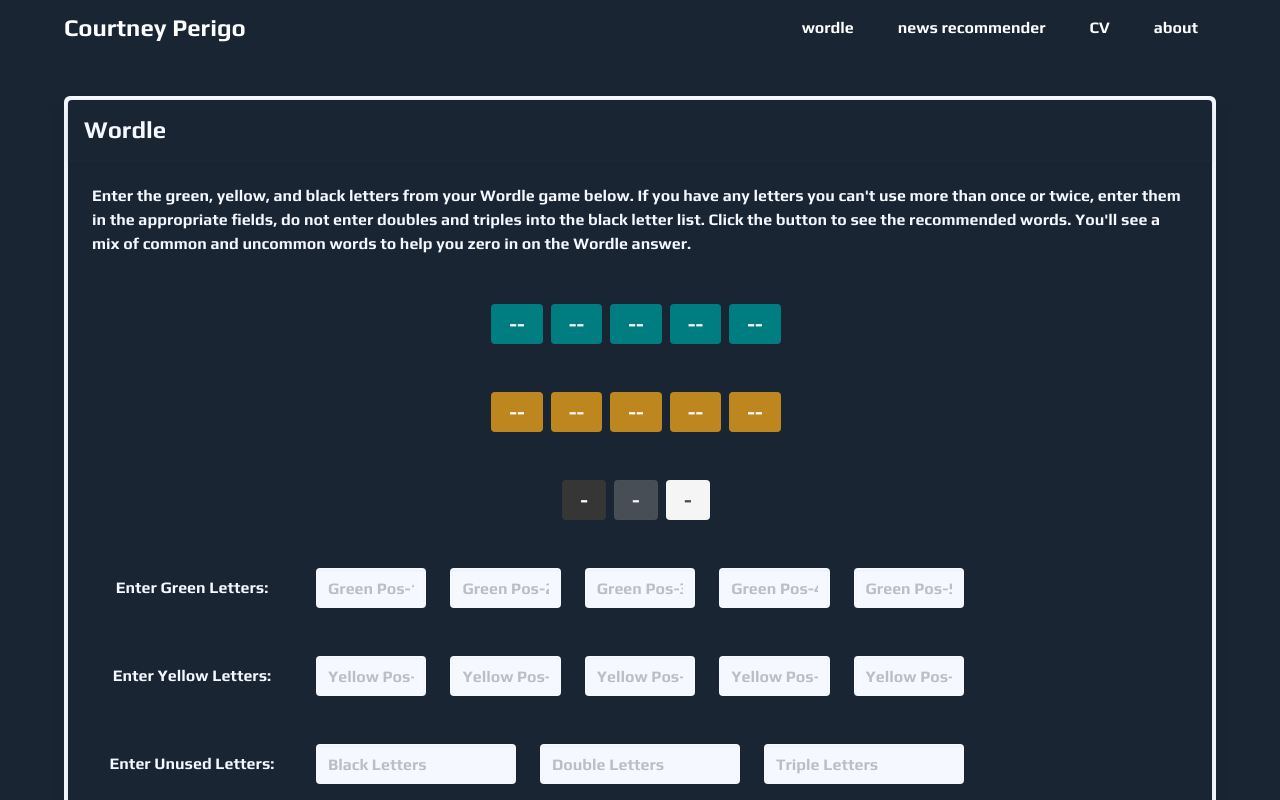
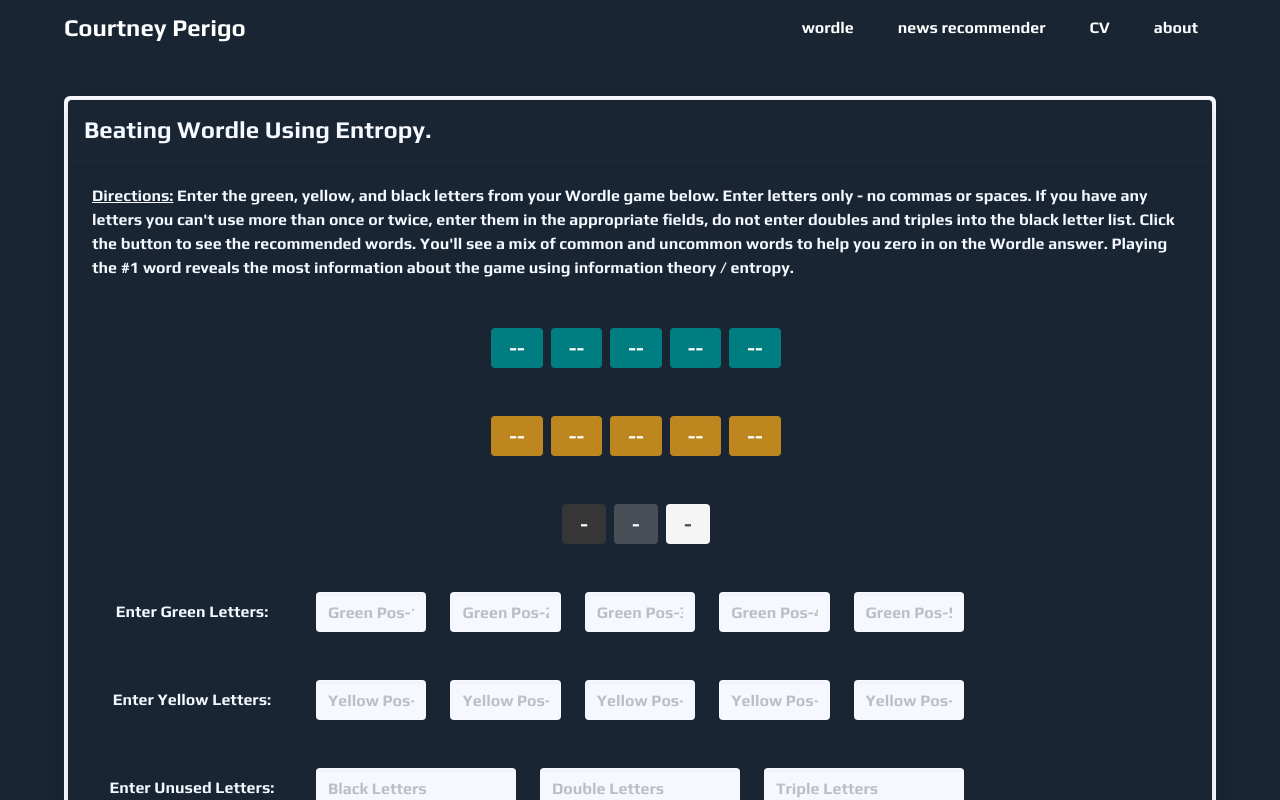
Before and after one commit to agentdanger/courtney-perigo-dotcom, a Vue app in the folder courtney-perigo-dotcom/: page /wordle in a window 1280 px wide. Shown: the top 800 px of the page. Built offline with nearby package versions, Linux system fonts and the light colour scheme; what vue3-apexcharts would draw is missing.

Commit message:
adding information about wordle page

```diff
--- a/courtney-perigo-dotcom/src/router/index.js
+++ b/courtney-perigo-dotcom/src/router/index.js
@@ -31,7 +31,7 @@ const router = createRouter({
       // which is lazy-loaded when the route is visited.
       component: () => import('../views/Wordle.vue'),
       meta: {
-        title: 'Courtney Perigo | Wordle Helper'
+        title: 'Courtney Perigo | Beating Wordle with Entropy'
       }
     },
     {
--- a/courtney-perigo-dotcom/src/views/Wordle.vue
+++ b/courtney-perigo-dotcom/src/views/Wordle.vue
@@ -114,7 +114,7 @@ watch(greenLetters5, (newGreenLetter5, oldgreenLetter5) => {
 })
 
 function isLetter(str) {
-  return str.length === 1 && str.match(/[a-z]/i);
+    return str.length === 1 && str.match(/[a-z]/i);
 }
 
 var yellowLetters = ref([['none'], ['none'], ['none'], ['none'], ['none']])
@@ -356,17 +356,19 @@ function getWordleReco(wordleWord) {
                     <div class="card has-background-primary">
                         <header class="card-header ">
                             <p class="card-header-title has-text-white is-size-4">
-                                Wordle
+                                Beating Wordle Using Entropy.
                             </p>
                         </header>
                         <div class="card-content">
                             <div class="content has-text-white">
-                                <p>Enter the green, yellow, and black letters from your Wordle game below. If you have
-                                    any letters you can't use more than once or twice, enter them in the
-                                    appropriate
+                                <p><span class="is-underlined has-text-weight-bold">Directions:</span> Enter the green,
+                                    yellow, and black letters from your Wordle game below. Enter letters only - no
+                                    commas or spaces. If you have any letters you can't use more than once or twice,
+                                    enter them in the appropriate
                                     fields, do not enter doubles and triples into the black letter list. Click the
                                     button to see the recommended words. You'll see a mix of common
-                                    and uncommon words to help you zero in on the Wordle answer.</p>
+                                    and uncommon words to help you zero in on the Wordle answer. Playing the #1 word
+                                    reveals the most information about the game using information theory / entropy.</p>
                             </div>
                         </div>
                         <div class="card-content has-text-centered">
@@ -471,24 +473,24 @@ function getWordleReco(wordleWord) {
                                 <div class="column">
                                     <div class="columns">
                                         <div class="column is-one-fifth">
-                                            <input class="input has-text-warning-dark" type="text" placeholder="Yellow Pos-1"
-                                                v-model="yellowLetters1">
+                                            <input class="input has-text-warning-dark" type="text"
+                                                placeholder="Yellow Pos-1" v-model="yellowLetters1">
                                         </div>
                                         <div class="column is-one-fifth">
-                                            <input class="input has-text-warning-dark" type="text" placeholder="Yellow Pos-2"
-                                                v-model="yellowLetters2">
+                                            <input class="input has-text-warning-dark" type="text"
+                                                placeholder="Yellow Pos-2" v-model="yellowLetters2">
                                         </div>
                                         <div class="column is-one-fifth">
-                                            <input class="input has-text-warning-dark" type="text" placeholder="Yellow Pos-3"
-                                                v-model="yellowLetters3">
+                                            <input class="input has-text-warning-dark" type="text"
+                                                placeholder="Yellow Pos-3" v-model="yellowLetters3">
                                         </div>
                                         <div class="column is-one-fifth">
-                                            <input class="input has-text-warning-dark" type="text" placeholder="Yellow Pos-4"
-                                                v-model="yellowLetters4">
+                                            <input class="input has-text-warning-dark" type="text"
+                                                placeholder="Yellow Pos-4" v-model="yellowLetters4">
                                         </div>
                                         <div class="column is-one-fifth">
-                                            <input class="input has-text-warning-dark" type="text" placeholder="Yellow Pos-5"
-                                                v-model="yellowLetters5">
+                                            <input class="input has-text-warning-dark" type="text"
+                                                placeholder="Yellow Pos-5" v-model="yellowLetters5">
                                         </div>
                                     </div>
                                 </div>
```
